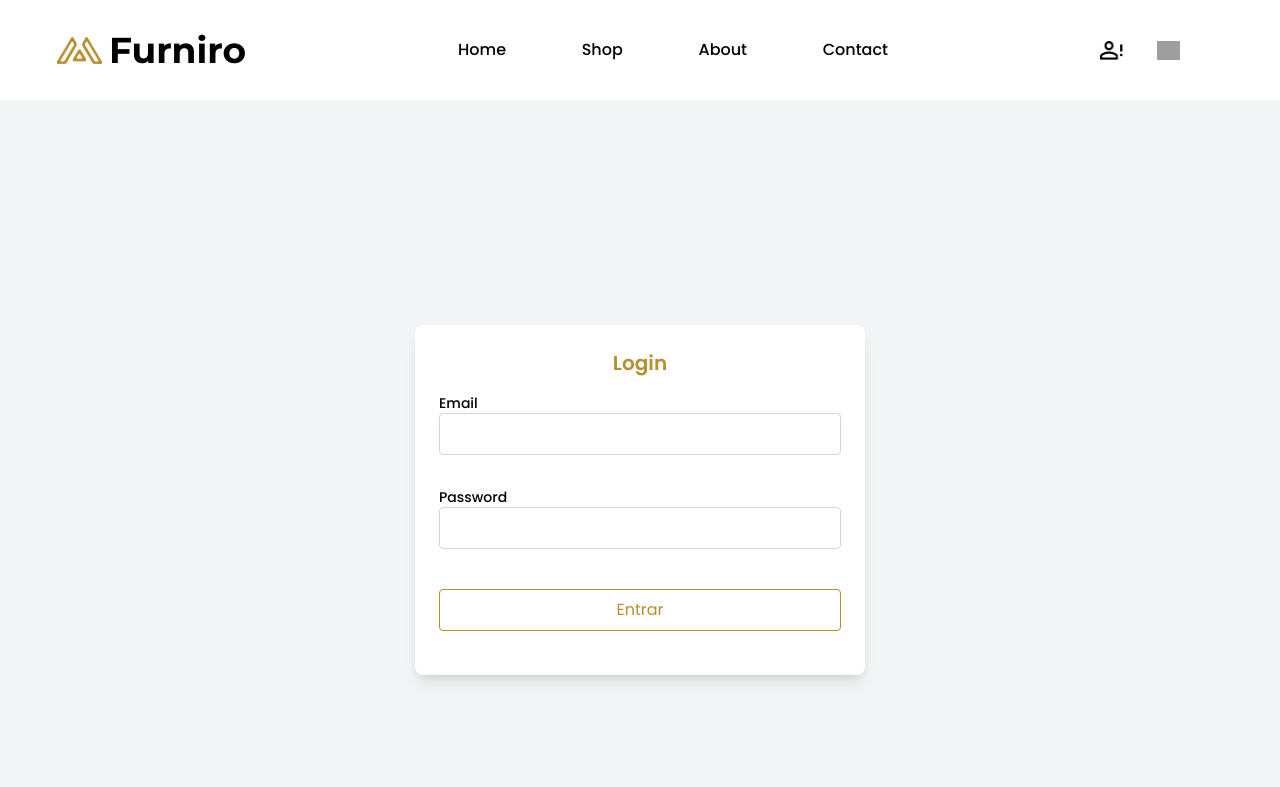
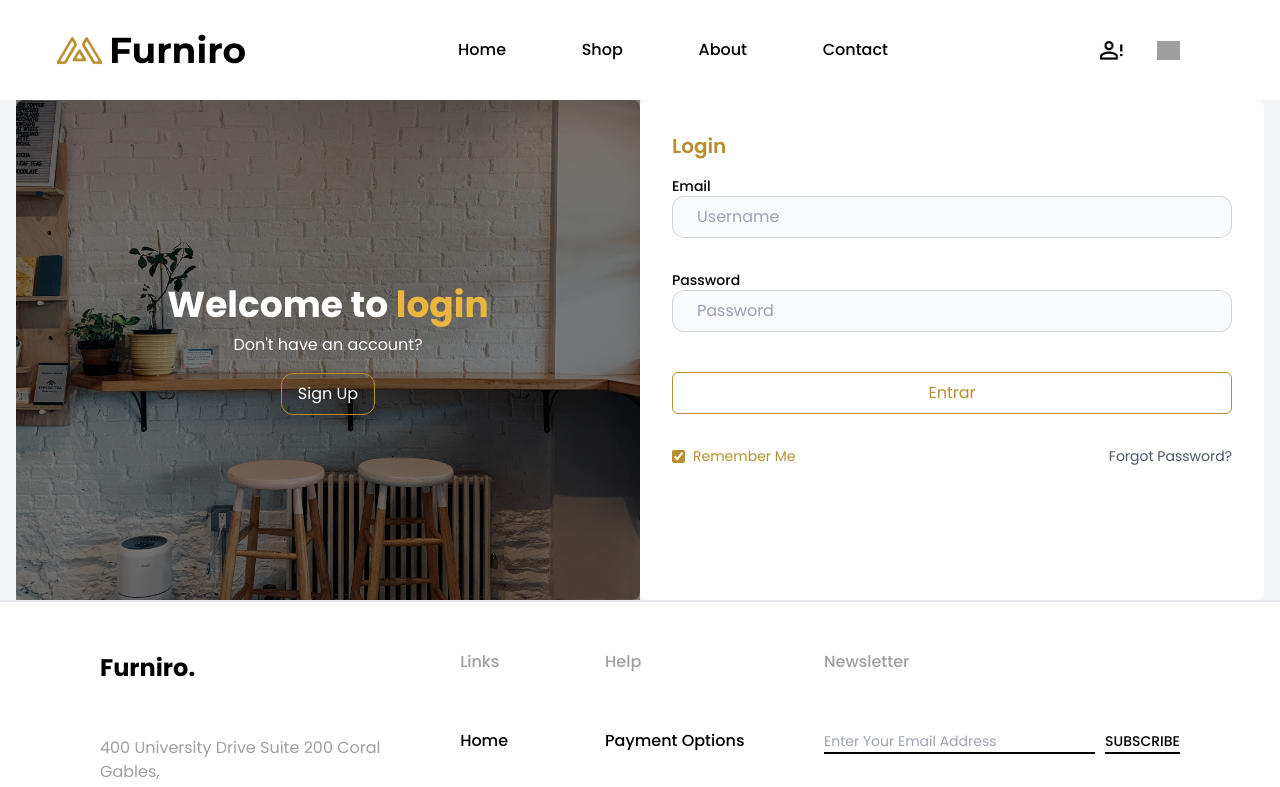
Before and after one commit to thiago-rgomes/desafio3-semana12-tirex, a React (Vite) app: page /login in a window 1280 px wide. Shown: the top 787 px of the page. Built offline with nearby package versions, Linux system fonts and the light colour scheme; no server answers; grey boxes are pictures that could not be loaded.

Commit message:
feat: add new layout for login page fix: nav logic

```diff
--- a/src/components/Header/CartModal.tsx
+++ b/src/components/Header/CartModal.tsx
@@ -4,6 +4,7 @@ import { useCart } from "../../hooks/useCart";
 import bagIcon from "../../assets/header/bag-icon.png";
 import crossIcon from "../../assets/header/cross-icon.png";
 import formatPrice from "../../utils/format-price";
+import { useUser } from "@clerk/clerk-react";
 
 interface CartItem {
   id: number;
@@ -22,6 +23,7 @@ interface CartModalProps {
 export default function CartModal({ onClose }: CartModalProps) {
   const { items, removeFromCart } = useCart();
   const [subtotal, setSubtotal] = useState(0);
+  const { isSignedIn } = useUser();
 
   useEffect(() => {
     const total = items.reduce((acc, item) => acc + item.price * item.quantity, 0);
@@ -83,6 +85,12 @@ export default function CartModal({ onClose }: CartModalProps) {
           </Link>
           <Link
             to="/checkout"
+            onClick={(e) => {
+              if (!isSignedIn){
+                e.preventDefault();
+                window.location.href = "/login?fromCartModal=true";
+              }
+            }}
             className="flex-1 text-center py-2 border border-black rounded-full text-sm hover:bg-gray-100 transition-colors"
           >
             Checkout
--- a/src/hooks/useLogin.ts
+++ b/src/hooks/useLogin.ts
@@ -1,26 +1,38 @@
-import { useSignIn } from "@clerk/clerk-react"
-import { useState } from "react"
+import { useSignIn, useClerk } from "@clerk/clerk-react";
+import { useState } from "react";
+import { useNavigate } from "react-router-dom";
 
 export const useLogin = () => {
-  const { signIn, isLoaded } = useSignIn()
-  const [loading, setLoading] = useState(false)
-  const [error, setError] = useState("")
+  const { signIn, setActive } = useSignIn();
+  const { session } = useClerk();
+  const [loading, setLoading] = useState(false);
+  const [error, setError] = useState("");
+  const navigate = useNavigate();
 
-  const login = async (email: string, password: string) => {
-    if (!isLoaded) return
+  const login = async (email: string, password: string, fromCartModal: boolean = false) => {
+    if (!signIn) return;
 
-    setLoading(true)
-    setError("")
+    setLoading(true);
+    setError("");
 
     try {
-      await signIn.create({ identifier: email, password })
-      window.location.href = "/"
+      const result = await signIn.create({ identifier: email, password });
+
+      if (result.status === "complete") {
+        await setActive({ session: result.createdSessionId });
+
+        if (fromCartModal) {
+          navigate("/checkout");
+        } else {
+          navigate("/");
+        }
+      }
     } catch (err: any) {
-      setError(err.errors[0]?.message || "Error trying to login")
+      setError(err.errors[0]?.message || "Error trying to login");
     } finally {
-      setLoading(false)
+      setLoading(false);
     }
-  }
+  };
 
-  return { login, loading, error }
-}
+  return { login, loading, error };
+};
--- a/src/pages/loginPage/LoginForm.tsx
+++ b/src/pages/loginPage/LoginForm.tsx
@@ -1,22 +1,26 @@
 import React from 'react'
 
 interface LoginFormProps {
+  id: string
   label: string
   type: string
   value: string
+  placeholder: string
   onChange: (e: React.ChangeEvent<HTMLInputElement>) => void
   error?: string
 }
 
-const LoginForm: React.FC<LoginFormProps> = ({ label, type, value, onChange, error }) => {
+const LoginForm: React.FC<LoginFormProps> = ({ id, label, type, value, placeholder, onChange, error }) => {
   return (
     <div className="flex flex-col">
       <label className="text-sm font-medium">{label}</label>
       <input
+        id={id}
         type={type}
         value={value}
+        placeholder={placeholder}
         onChange={onChange}
-        className={`p-2 border text-gray-600 ${error ? 'border-red-500' : 'border-gray-300'} rounded`}
+        className={`p-2 pl-6 border rounded-xl text-gray-600 bg-gray-50 ${error ? 'border-red-500' : 'border-gray-300'} focus:border-[#B88E2F] focus:outline-none `}
       />
       {error && <span className="text-red-500 text-sm">{error}</span>}
     </div>
--- a/src/pages/loginPage/LoginPage.tsx
+++ b/src/pages/loginPage/LoginPage.tsx
@@ -1,50 +1,123 @@
-import { useInput } from "../../hooks/useInput"
-import { useLogin } from "../../hooks/useLogin"
-import LoginForm from "./LoginForm"
+import { useState } from "react";
+import { useInput } from "../../hooks/useInput";
+import { useLogin } from "../../hooks/useLogin";
+import LoginForm from "./LoginForm";
+import highLightBg from "../../assets/highlight/highlight-bg.png";
+import { useLocation } from "react-router-dom";
+
 
 const Login = () => {
-  const email = useInput("")
-  const password = useInput("")
-  const { login, loading, error } = useLogin()
+  const location = useLocation();
+  const searchParams = new URLSearchParams(location.search);
+  const fromCartModal = searchParams.get("fromCartModal") === "true";
+
+  const email = useInput("");
+  const password = useInput("");
+  const { login, loading, error } = useLogin();
+  const [isChecked, setIsChecked] = useState(true);
 
   const handleSubmit = (e: React.FormEvent) => {
-    e.preventDefault()
+    e.preventDefault();
 
     if (!email.value) {
-      email.setError("Email required")
-      return
+      email.setError("Email required");
+      return;
     }
 
     if (!password.value) {
-      password.setError("Password required")
-      return
-    } else if (!/^(?=.*[A-Z])(?=.*[!@#$%^&*(),.?":{}|<>])[A-Za-z\d!@#$%^&*(),.?":{}|<>]{8,20}$/.test(password.value)) {
-      password.setError("The password must contain at least 8 characters, one uppercase letter, and one special character")
-      return
+      password.setError("Password required");
+      return;
+    } else if (
+      !/^(?=.*[A-Z])(?=.*[!@#$%^&*(),.?":{}|<>])[A-Za-z\d!@#$%^&*(),.?":{}|<>]{8,20}$/.test(
+        password.value
+      )
+    ) {
+      password.setError(
+        "The password must contain at least 8 characters, one uppercase letter, and one special character"
+      );
+      return;
     }
 
-    login(email.value, password.value)
-  }
+    login(email.value, password.value, fromCartModal);
+  };
+
+  const handleCheckboxChange = () => {
+    setIsChecked(!isChecked);
+  };
 
   return (
-    <div className="flex justify-center items-center min-h-screen bg-gray-100">
-      <div className="bg-white p-6 rounded-lg shadow-lg w-[450px] h-[350px]">
-        <h2 className="text-xl font-semibold text-center mb-4 text-[#B88E2F]">Login</h2>
+    <div className="flex justify-center items-center lg:h-[500px] bg-gray-100 p-4">
+      <div className="flex flex-col lg:flex-row lg:h-[500px] w-full">
+
+        <div
+          className="relative rounded-lg w-full lg:w-1/2 h-[500px] lg:h-auto flex items-center justify-center"
+          style={{
+            backgroundImage: `url(${highLightBg})`,
+            backgroundPosition: "center",
+            backgroundSize: "cover",
+          }}
+        >
+          <div className="absolute inset-0 bg-black bg-opacity-50"></div>
+          <div className="relative z-10 flex justify-center items-center flex-col text-white p-4">
+            <h1 className="text-4xl font-bold text-center">
+              Welcome to <span className="text-[#eab63e]">login</span>
+            </h1>
+            <p className="mt-2 text-center">Don't have an account?</p>
+            <button className="flex justify-center items-center rounded-xl border border-[#B88E2F] text-white px-4 py-2 mt-4 hover:bg-[#B88E2F] transition">
+              Sign Up
+            </button>
+          </div>
+        </div>
+
+        <div className="bg-white p-8 rounded-lg w-full lg:w-1/2 flex-shrink-0">
+          <h2 className="text-xl font-semibold mb-4 text-[#B88E2F]">Login</h2>
           <form onSubmit={handleSubmit} className="flex flex-col gap-8">
-          <LoginForm label="Email" type="email" value={email.value} onChange={email.onChange} error={email.error} />
-          <LoginForm label="Password" type="password" value={password.value} onChange={password.onChange} error={password.error} />
+            <LoginForm
+              id="Email"
+              label="Email"
+              type="email"
+              value={email.value}
+              placeholder="Username"
+              onChange={email.onChange}
+              error={email.error}
+            />
+            <LoginForm
+              id="Password"
+              label="Password"
+              type="password"
+              value={password.value}
+              placeholder="Password"
+              onChange={password.onChange}
+              error={password.error}
+            />
             {error && <p className="text-red-500 text-sm">{error}</p>}
             <button
               type="submit"
-            className="flex w-full justify-center items-center text-[#B88E2F] border border-[#B88E2F] p-2 rounded hover:bg-[#fffcf5] transition disabled:bg-gray-400 mt-2"
+              className="flex w-full justify-center items-center text-[#B88E2F] border border-[#B88E2F] p-2 rounded-md hover:bg-[#fffcf5] transition disabled:bg-gray-400 mt-2"
               disabled={loading}
             >
               {loading ? "Carregando..." : "Entrar"}
             </button>
+
+            <div className="flex items-center justify-between text-sm">
+              <label className="flex items-center gap-2">
+                <input
+                  type="checkbox"
+                  className={`accent-[#B88E2F] ${isChecked ? 'opacity-100' : 'opacity-50'}`}
+                  checked={isChecked}
+                  onChange={handleCheckboxChange}
+                />
+                <span className={`${isChecked ? 'text-[#B88E2F]' : 'text-gray-700'}`}>
+                  Remember Me
+                </span>
+              </label>
+              <p className="text-gray-600">Forgot Password?</p>
+            </div>
           </form>
         </div>
       </div>
-  )
-}
+    </div>
+  );
+};
 
-export default Login
+export default Login;
```
Lines whose indentation alone changed are shown as unchanged.
